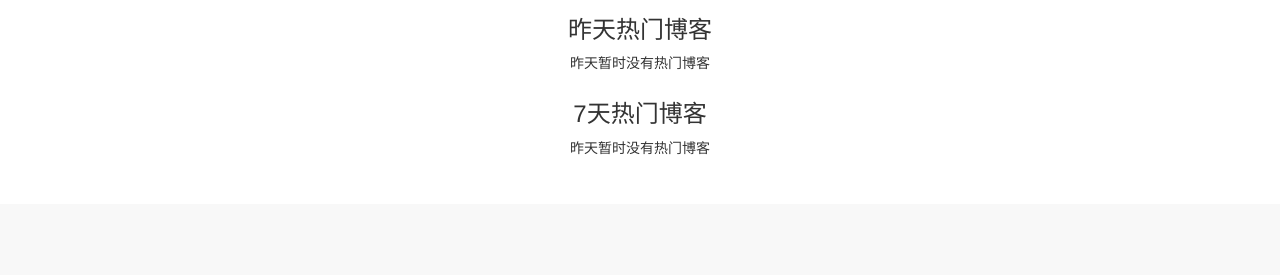
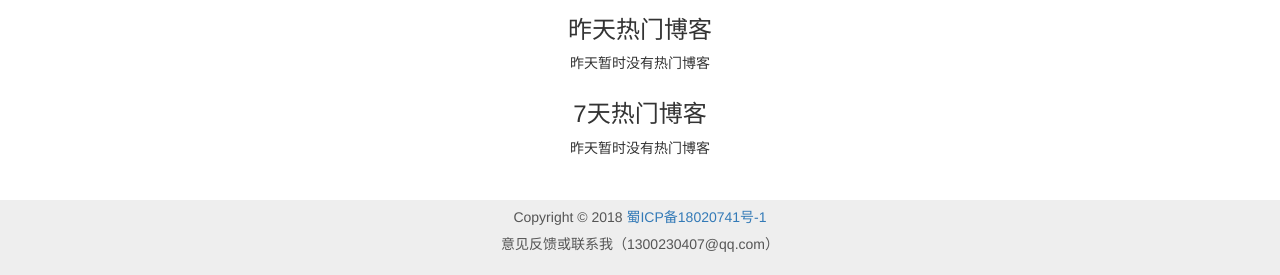
Before and after one commit to tengxt/mysite, a Django app: page / in a window 1280 px wide. Shown: the part 596-871 px from the top of the page. Before the commit the page ends 751 px from the top, so only its background shows below. Run offline with Django 3.2, Linux system fonts and the light colour scheme; data that the repository does not hold is empty; some libraries are stand-ins or nearby versions.

Commit message:
添加页面链接http自适应访问

```diff
--- a/static/base.css
+++ b/static/base.css
@@ -11,3 +11,17 @@ ul {
 ul.navbar-right {
     margin-right: 0;
 }
+
+div.footer{
+	margin-top: 3em;
+	background-color: #eee;
+	color: #555;
+}
+div.website-info{
+	text-align:center;
+	padding-bottom: 1.5em;
+}
+div.website-info p{
+	margin-bottom: 0;
+	padding-top: 0.5em;
+}
--- a/templates/base.html
+++ b/templates/base.html
@@ -68,6 +68,14 @@
 
     {% block content %}{% endblock %}
 
+	<!-- footer -->
+	<div class="footer">
+		<div class="website-info">
+			<p>Copyright&nbsp;©&nbsp;2018 <a href="javascript:void(0);">蜀ICP备18020741号-1</a></p>
+			<p>意见反馈或联系我（1300230407@qq.com）</p>
+		</div>
+	</div>
+
     <!-- Modal -->
     <div class="modal fade" id="login_modal" tabindex="-1" role="dialog">
         <div class="modal-dialog modal-sm" role="document">
--- a/templates/home.html
+++ b/templates/home.html
@@ -7,7 +7,7 @@
 
 {% block header_extends %}
     <link rel="stylesheet" href="{% static 'home.css' %}">
-    <script src="http://cdn.hcharts.cn/highcharts/highcharts.js"></script>
+    <script src="//cdn.hcharts.cn/highcharts/highcharts.js"></script>
 {% endblock %}
 
 {% block nav_home_active %}active{% endblock %}
```
Also changed, not shown: templates/404.html (added, +14 -0 lines), templates/500.html (added, +14 -0 lines).
